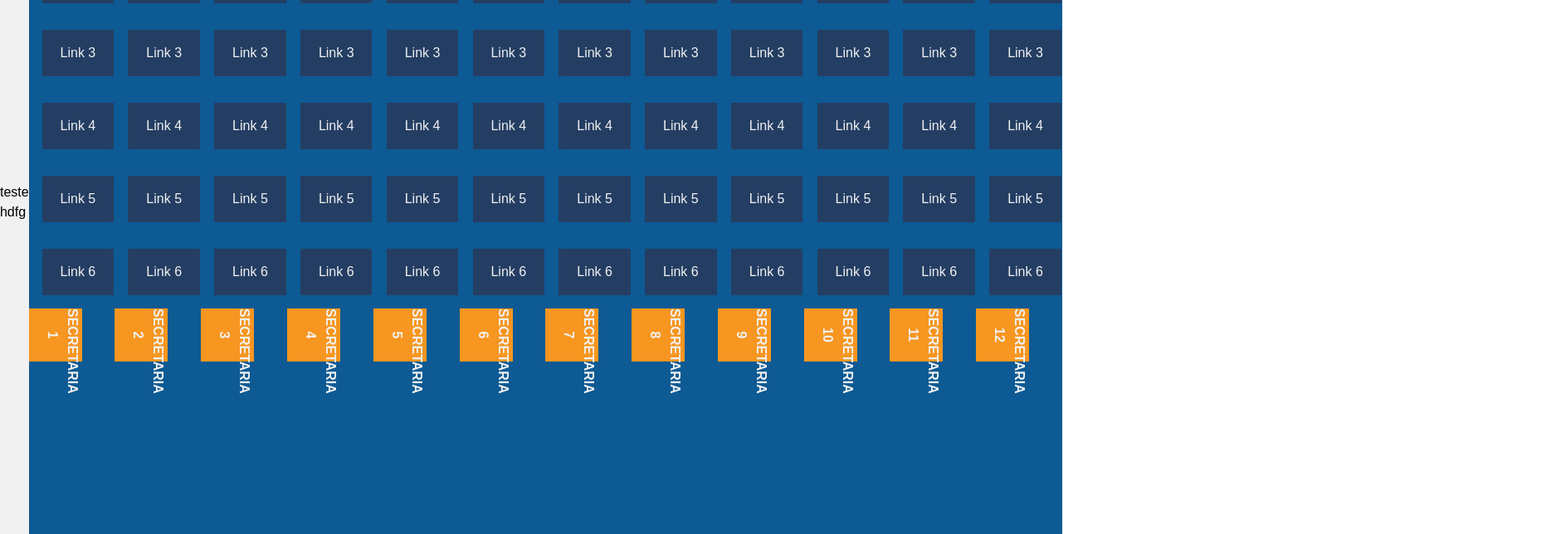
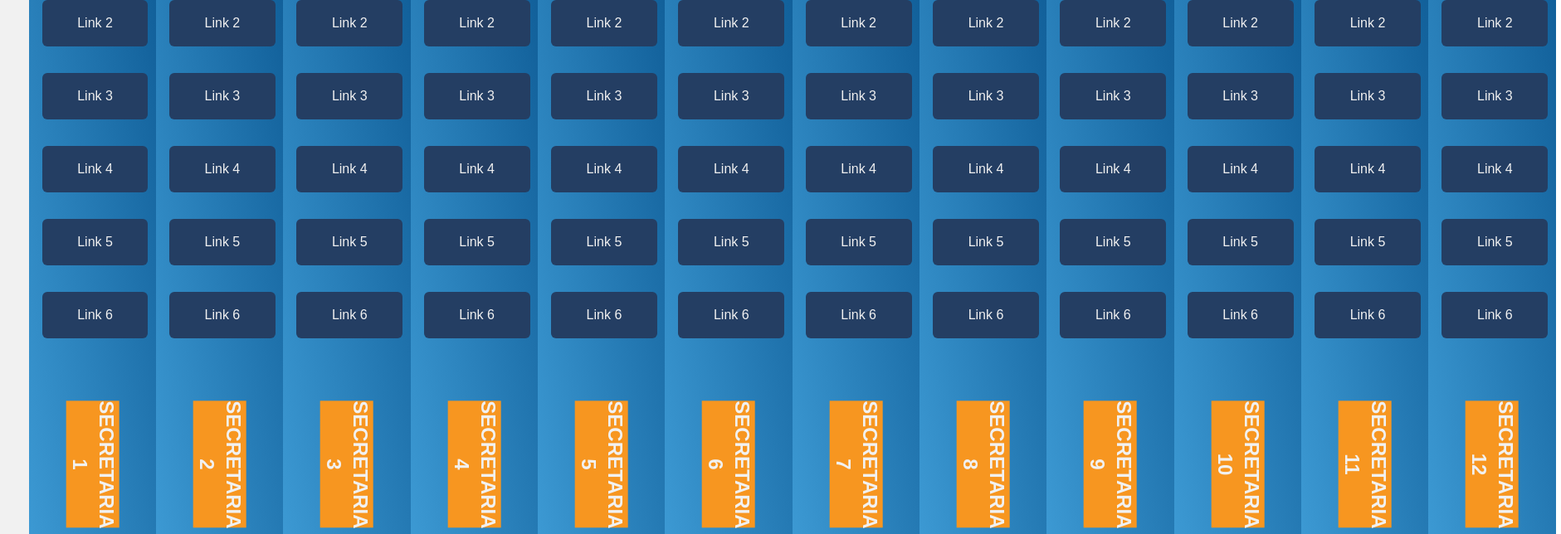
Before and after one commit to websam2/SPPerto_Frontend, an Angular app: page / in a window 1280 px wide. Shown: the part 156-800 px from the top of the page at 83% size, 1881 px wide, since content can reach past the window. Built offline with nearby package versions, Linux system fonts and the light colour scheme.

Commit message:
justes no layout

```diff
--- a/src/app/app.component.html
+++ b/src/app/app.component.html
@@ -1,11 +1,25 @@
-<div class="flex justify-center items-center w-full h-screen bg-bg" id="portal">
-  <section class="relative" id="sidebar">teste hdfg</section>
-  <section class="" id="listItems" *ngFor="let card of cards">
-    <div class="bg-blue-dark h-screen text-center" id="card">
-      <button class="w-10/12 m-4 p-4 bg-button text-bg border-none cursor-pointer" id="link" *ngFor="let link of card.links">
+<div class="flex flex-row h-screen w-screen" id="portal">
+  <section class="bg-bg" id="sidebar">teste hdfg</section>
+  <section
+    class="flex flex-col justify-around bg-gradient-to-bl from-blue-dark to-blue text-center"
+    id="listItems"
+    *ngFor="let link of links"
+  >
+    <div>
+      <button
+        id="link"
+        class="w-10/12 m-4 p-4 bg-button text-bg border-none cursor-pointer rounded-md"
+        id="link"
+        *ngFor="let link of link.links"
+      >
         Link {{ link }}
       </button>
-      <div class="font-semibold size-16 rotate-90 bg-yellow text-bg uppercase" id="title">{{ card.title }}</div>
+    </div>
+    <div
+      id="secretaria"
+      class="bottom-0 font-semibold text-2xl rotate-90 bg-yellow text-bg uppercase"
+    >
+      {{ link.title }}
     </div>
   </section>
 </div>
--- a/src/app/app.component.ts
+++ b/src/app/app.component.ts
@@ -1,6 +1,6 @@
 import { Component } from '@angular/core';
 
-interface Card {
+interface Link {
   title: string;
   links: number[];
 }
@@ -11,7 +11,7 @@ interface Card {
   styleUrls: ['./app.component.css']
 })
 export class AppComponent {
-  cards: Card[] = [
+  links: Link[] = [
     { title: 'Secretaria 1', links: [1, 2, 3, 4, 5, 6] },
     { title: 'Secretaria 2', links: [1, 2, 3, 4, 5, 6] },
     { title: 'Secretaria 3', links: [1, 2, 3, 4, 5, 6] },
```
Also changed, not shown: src/app/app.component.css (+0 -60 lines).
